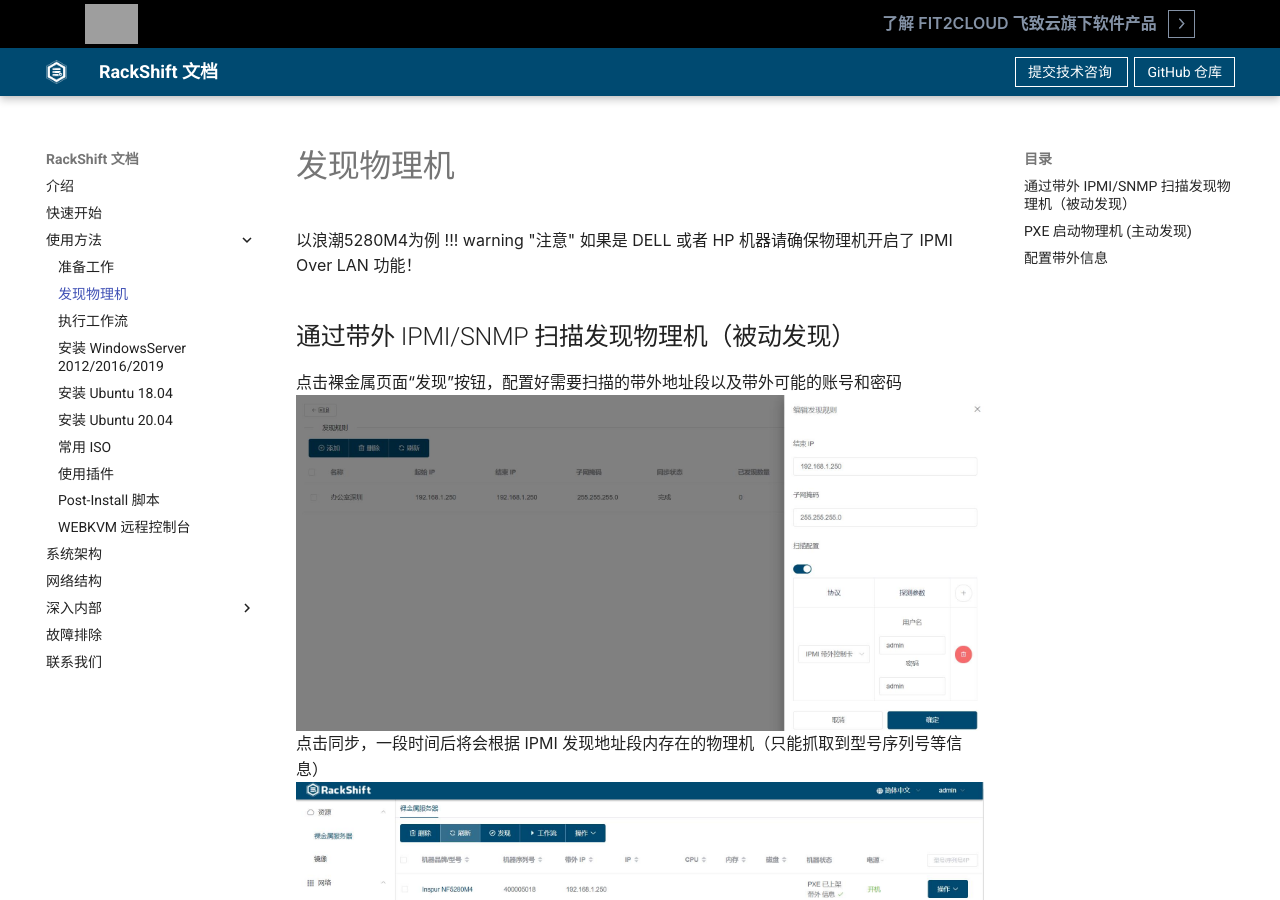
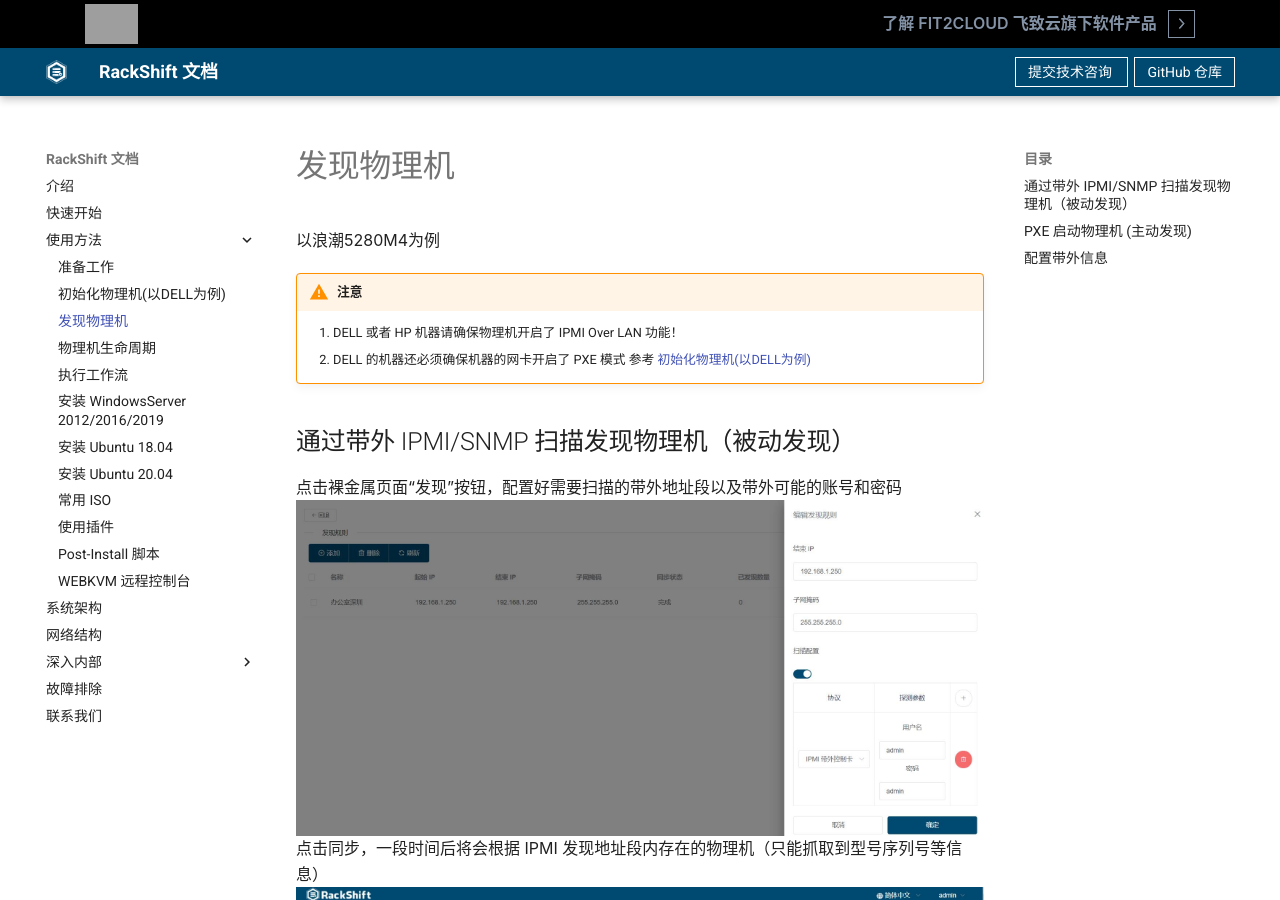
Before and after one commit to fit2cloud/rackshift-docs-static, an MkDocs documentation site: the page built from docs/discovery.md, in a window 1280 px wide and 900 px high. Built offline with MkDocs 1.6.1 and Material for MkDocs 9.7.7, drawn with Linux system fonts in a browser that asks for light colours; the version menu is left out; grey boxes are pictures that could not be loaded.

Commit message:
docs: 补充初始化文档

```diff
--- a/docs/discovery.md
+++ b/docs/discovery.md
@@ -1,7 +1,9 @@
 # 发现物理机
   以浪潮5280M4为例
-  !!! warning "注意"
-      如果是 DELL 或者 HP 机器请确保物理机开启了 IPMI Over LAN 功能！
+
+!!! warning "注意"
+    1. DELL 或者 HP 机器请确保物理机开启了 IPMI Over LAN 功能！
+    2. DELL 的机器还必须确保机器的网卡开启了 PXE 模式 参考 [初始化物理机(以DELL为例)](dell.md)
 ## 通过带外 IPMI/SNMP 扫描发现物理机（被动发现）
 点击裸金属页面“发现”按钮，配置好需要扫描的带外地址段以及带外可能的账号和密码
 ![runnob](./static/wizard/passive_discovery.jpg)
--- a/mkdocs.yml
+++ b/mkdocs.yml
@@ -14,7 +14,9 @@
   - 快速开始: quick_start.md
   - 使用方法:
       - 准备工作: config.md
+      - 初始化物理机(以DELL为例): dell.md
       - 发现物理机: discovery.md
+      - 物理机生命周期: lifecycle.md
       - 执行工作流: workflow.md
       - 安装 WindowsServer 2012/2016/2019: windows.md
       - 安装 Ubuntu 18.04: ubuntu.md
```
Also changed, not shown: docs/dell.md (added, +20 -0 lines), docs/lifecycle.md (added, +7 -0 lines), docs/static/wizard/dell_ipmi.png (added), docs/static/wizard/device_setting.png (added), docs/static/wizard/lifecycle.png (added), docs/static/wizard/nic_config.png (added), docs/static/wizard/nice_pxe.png (added), docs/static/wizard/pxe_mode.png (added), docs/static/wizard/state.png (added).
